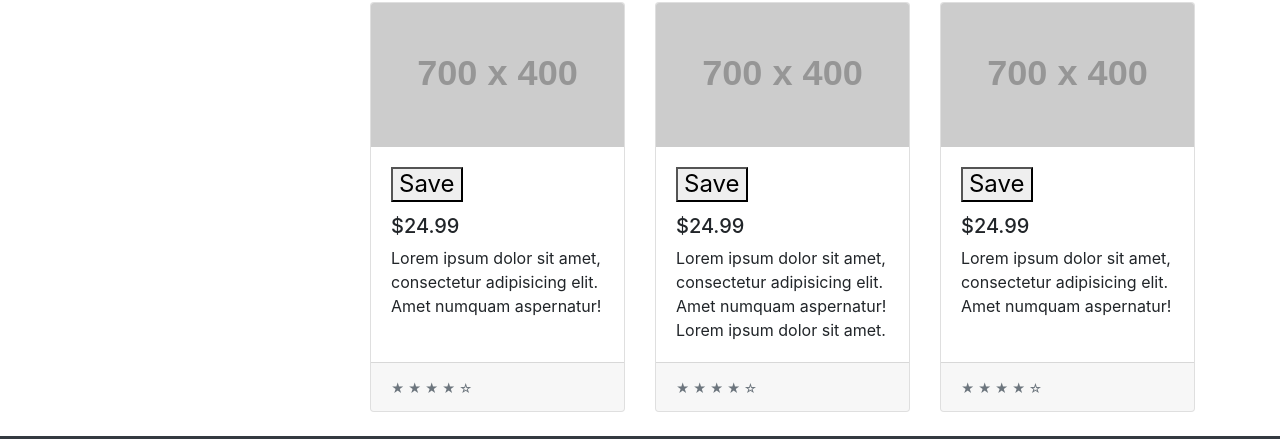
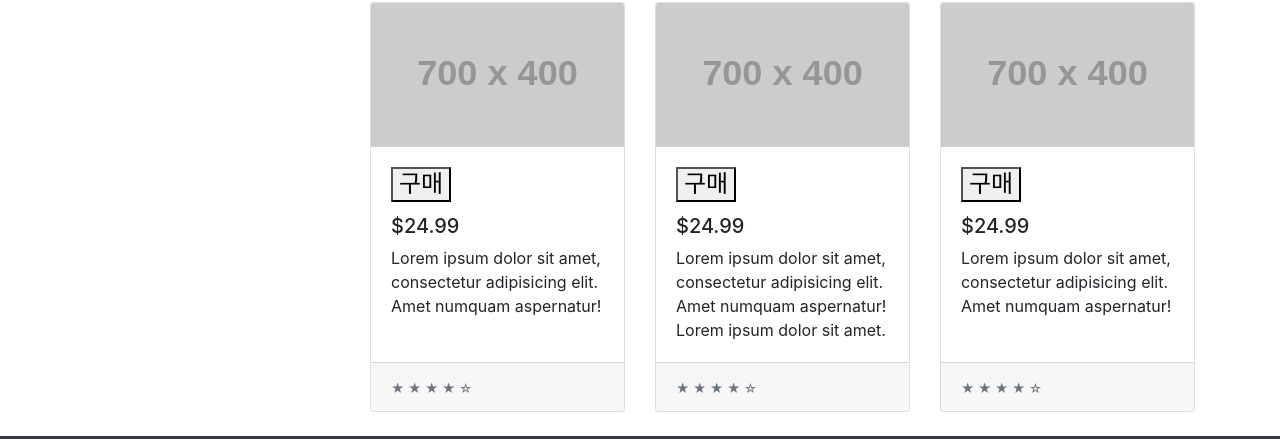
Before and after one commit to robertchoi/aram, a website: page index.html in a window 1280 px wide. Shown: the part 423-862 px from the top of the page. Drawn offline with Linux system fonts and the light colour scheme; placeholder pictures from the web are drawn by us.

Commit message:
our own regID

```diff
--- a/index.html
+++ b/index.html
@@ -101,7 +101,7 @@
               <a href="#"><img class="card-img-top" src="http://placehold.it/700x400" alt=""></a>
               <div class="card-body">
                 <h4 class="card-title">
-                  <button onclick="addName()">Save</button>
+                  <button onclick="addName()">구매</button>
                 </h4>
                 <h5>$24.99</h5>
                 <p class="card-text">Lorem ipsum dolor sit amet, consectetur adipisicing elit. Amet numquam aspernatur!</p>
@@ -117,7 +117,7 @@
               <a href="#"><img class="card-img-top" src="http://placehold.it/700x400" alt=""></a>
               <div class="card-body">
                 <h4 class="card-title">
-                  <button onclick="addName()">Save</button>
+                  <button onclick="addName()">구매</button>
                 </h4>
                 <h5>$24.99</h5>
                 <p class="card-text">Lorem ipsum dolor sit amet, consectetur adipisicing elit. Amet numquam aspernatur! Lorem ipsum dolor sit amet.</p>
@@ -133,7 +133,7 @@
               <a href="#"><img class="card-img-top" src="http://placehold.it/700x400" alt=""></a>
               <div class="card-body">
                 <h4 class="card-title">
-                  <button onclick="addName()">Save</button>
+                  <button onclick="addName()">구매</button>
                 </h4>
                 <h5>$24.99</h5>
                 <p class="card-text">Lorem ipsum dolor sit amet, consectetur adipisicing elit. Amet numquam aspernatur!</p>
@@ -189,7 +189,7 @@
             "walletPluginContractInvoke",
 
             {
-                regId: "1022278-1",
+                regId: "1111117-1",
                 contractField: convertToHex(nameLen, yourname, ageLen, yourquote),
                 inputAmount: "",
                 remark: ""
```
